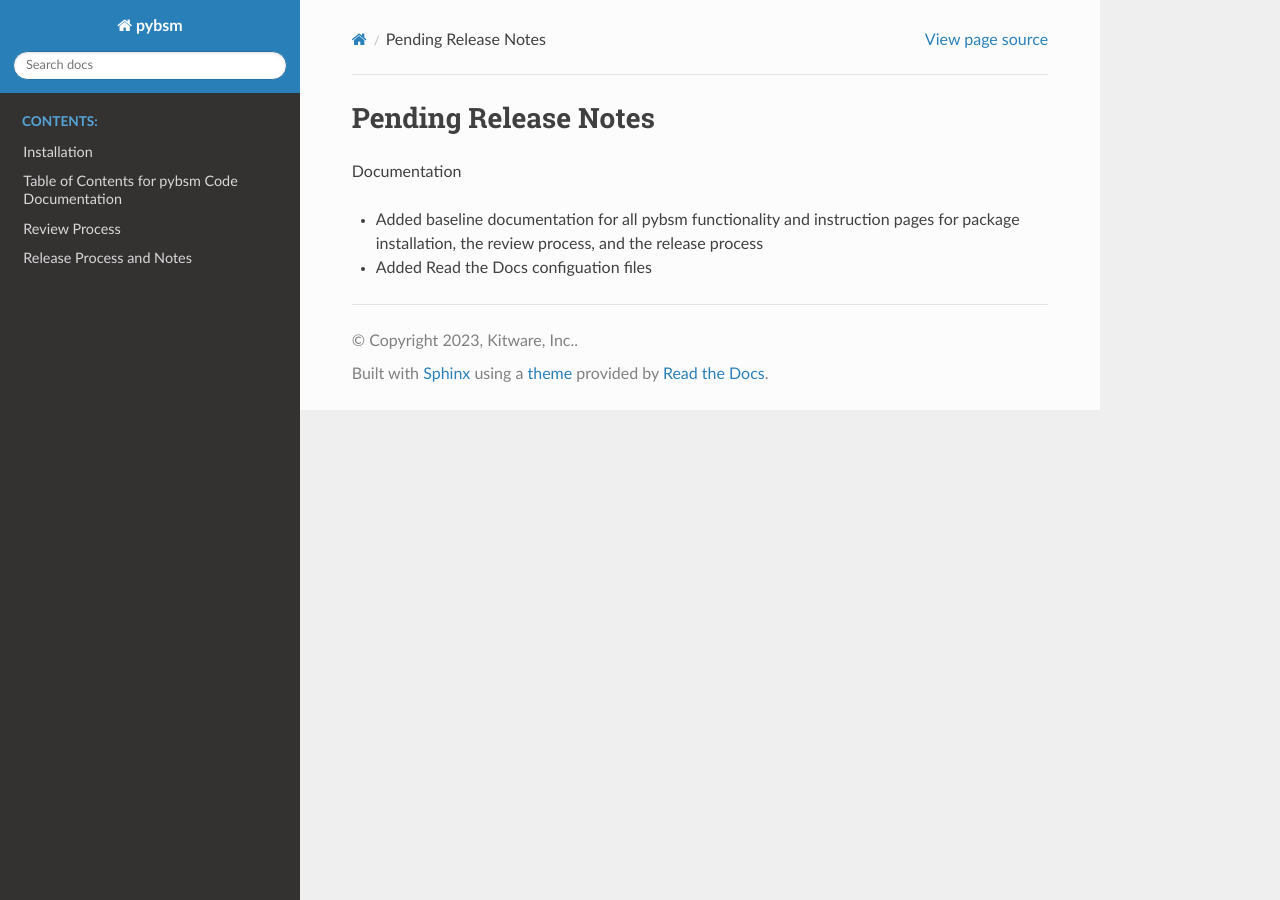
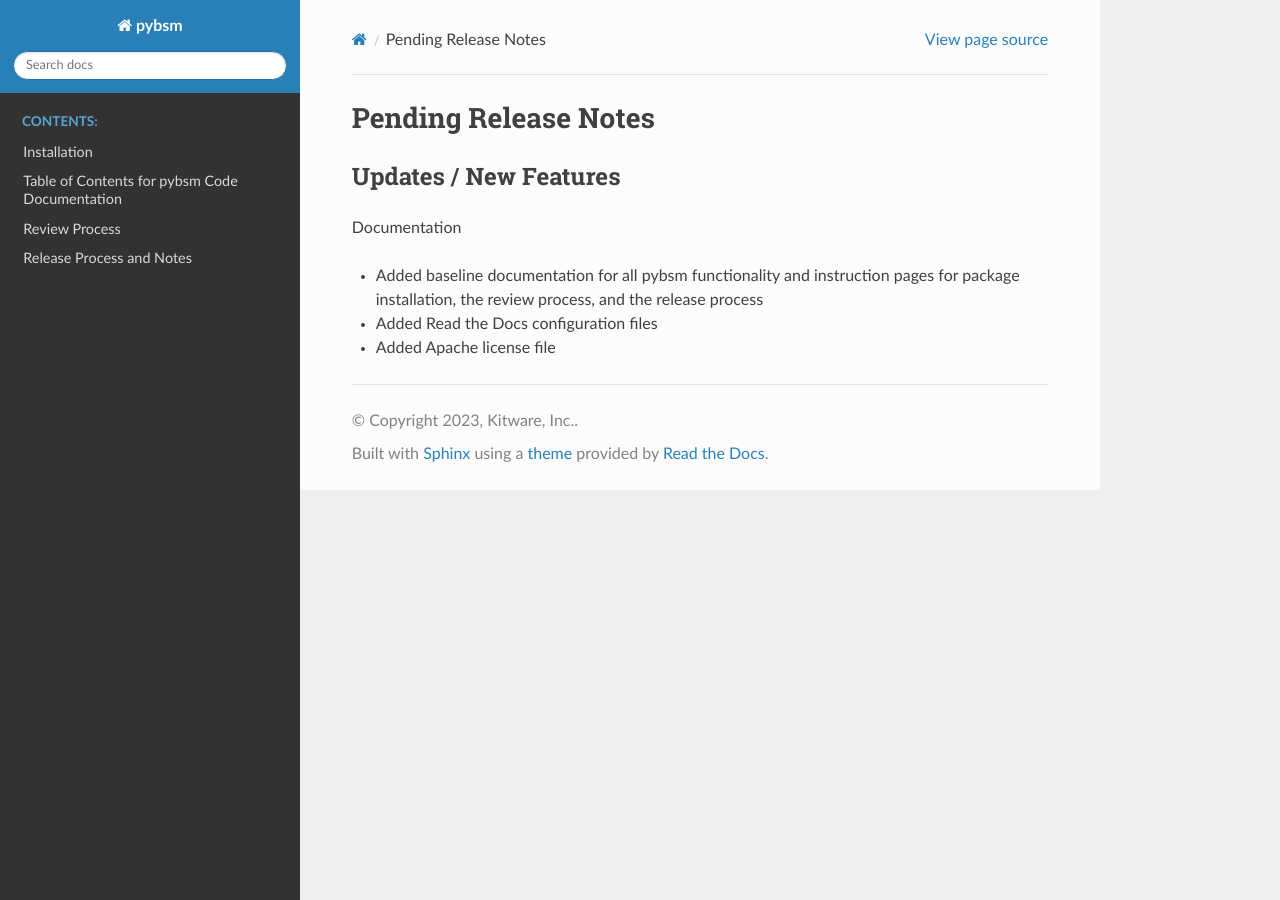
Before and after one commit to Kitware/pybsm, a Sphinx documentation site: the page built from docs/release_notes/pending_release.rst, in a window 1280 px wide. Built offline with Sphinx 7.4.7 and the Read the Docs theme 2.0.0, drawn with Linux system fonts in a browser that asks for light colours.

Commit message:
added section and fixed typos in pending release

```diff
--- a/docs/release_notes/pending_release.rst
+++ b/docs/release_notes/pending_release.rst
@@ -1,10 +1,14 @@
 Pending Release Notes
 =====================
 
+Updates / New Features
+----------------------
 
 Documentation
 
 * Added baseline documentation for all pybsm functionality and instruction pages for
   package installation, the review process, and the release process
 
-* Added Read the Docs configuation files
+* Added Read the Docs configuration files
+
+* Added Apache license file
```
